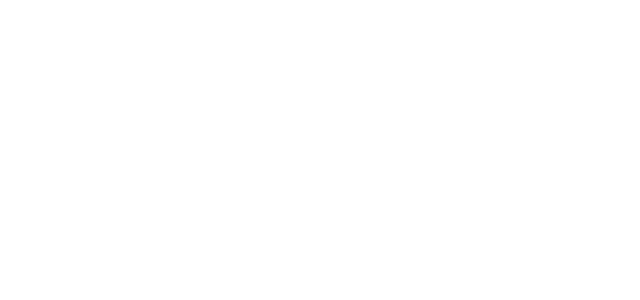
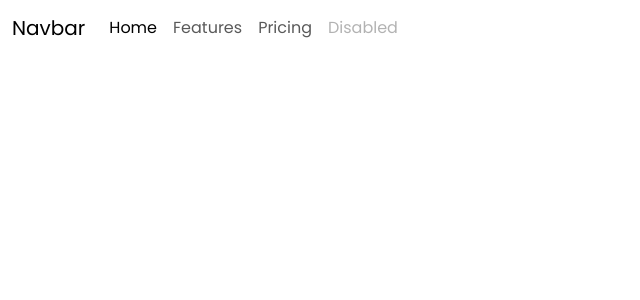
Before and after one commit to PierluigiPapa/PierFolio, a Vue app: page / in a window 1280 px wide. Shown: the top 300 px of the page, without its empty margins (0-640 px from the left). Built offline with nearby package versions, Linux system fonts and the light colour scheme.

Commit message:
feat: added bootstrap and sass / created AppHeader.vue and added navbar in AppHeader.vue / deleted base.css, logo.svg, main.css

```diff
--- a/package.json
+++ b/package.json
@@ -9,7 +9,9 @@
     "preview": "vite preview"
   },
   "dependencies": {
+    "@fontsource/poppins": "^5.0.14",
     "bootstrap": "^5.3.3",
+    "sass": "^1.77.1",
     "vue": "^3.4.21"
   },
   "devDependencies": {
--- a/src/App.vue
+++ b/src/App.vue
@@ -1,14 +1,21 @@
 <script>
+import AppHeader from './components/header/AppHeader.vue';
+
 export default {
-
+    components: {
+        AppHeader,
+    }
 }
 </script>
 
 
 <template>
-
+    <AppHeader/>
 </template>
 
-<style scoped>
+<style lang="scss">
+@use "./styles/general.scss" as *;
+
+
 
 </style>
--- a/src/assets/base.css
+++ /dev/null
@@ -1,86 +0,0 @@
-/* color palette from <https://github.com/vuejs/theme> */
-:root {
-  --vt-c-white: #ffffff;
-  --vt-c-white-soft: #f8f8f8;
-  --vt-c-white-mute: #f2f2f2;
-
-  --vt-c-black: #181818;
-  --vt-c-black-soft: #222222;
-  --vt-c-black-mute: #282828;
-
-  --vt-c-indigo: #2c3e50;
-
-  --vt-c-divider-light-1: rgba(60, 60, 60, 0.29);
-  --vt-c-divider-light-2: rgba(60, 60, 60, 0.12);
-  --vt-c-divider-dark-1: rgba(84, 84, 84, 0.65);
-  --vt-c-divider-dark-2: rgba(84, 84, 84, 0.48);
-
-  --vt-c-text-light-1: var(--vt-c-indigo);
-  --vt-c-text-light-2: rgba(60, 60, 60, 0.66);
-  --vt-c-text-dark-1: var(--vt-c-white);
-  --vt-c-text-dark-2: rgba(235, 235, 235, 0.64);
-}
-
-/* semantic color variables for this project */
-:root {
-  --color-background: var(--vt-c-white);
-  --color-background-soft: var(--vt-c-white-soft);
-  --color-background-mute: var(--vt-c-white-mute);
-
-  --color-border: var(--vt-c-divider-light-2);
-  --color-border-hover: var(--vt-c-divider-light-1);
-
-  --color-heading: var(--vt-c-text-light-1);
-  --color-text: var(--vt-c-text-light-1);
-
-  --section-gap: 160px;
-}
-
-@media (prefers-color-scheme: dark) {
-  :root {
-    --color-background: var(--vt-c-black);
-    --color-background-soft: var(--vt-c-black-soft);
-    --color-background-mute: var(--vt-c-black-mute);
-
-    --color-border: var(--vt-c-divider-dark-2);
-    --color-border-hover: var(--vt-c-divider-dark-1);
-
-    --color-heading: var(--vt-c-text-dark-1);
-    --color-text: var(--vt-c-text-dark-2);
-  }
-}
-
-*,
-*::before,
-*::after {
-  box-sizing: border-box;
-  margin: 0;
-  font-weight: normal;
-}
-
-body {
-  min-height: 100vh;
-  color: var(--color-text);
-  background: var(--color-background);
-  transition:
-    color 0.5s,
-    background-color 0.5s;
-  line-height: 1.6;
-  font-family:
-    Inter,
-    -apple-system,
-    BlinkMacSystemFont,
-    'Segoe UI',
-    Roboto,
-    Oxygen,
-    Ubuntu,
-    Cantarell,
-    'Fira Sans',
-    'Droid Sans',
-    'Helvetica Neue',
-    sans-serif;
-  font-size: 15px;
-  text-rendering: optimizeLegibility;
-  -webkit-font-smoothing: antialiased;
-  -moz-osx-font-smoothing: grayscale;
-}
--- a/src/assets/main.css
+++ /dev/null
@@ -1,35 +0,0 @@
-@import './base.css';
-
-#app {
-  max-width: 1280px;
-  margin: 0 auto;
-  padding: 2rem;
-  font-weight: normal;
-}
-
-a,
-.green {
-  text-decoration: none;
-  color: hsla(160, 100%, 37%, 1);
-  transition: 0.4s;
-  padding: 3px;
-}
-
-@media (hover: hover) {
-  a:hover {
-    background-color: hsla(160, 100%, 37%, 0.2);
-  }
-}
-
-@media (min-width: 1024px) {
-  body {
-    display: flex;
-    place-items: center;
-  }
-
-  #app {
-    display: grid;
-    grid-template-columns: 1fr 1fr;
-    padding: 0 2rem;
-  }
-}
--- a/src/components/header/AppHeader.vue
+++ b/src/components/header/AppHeader.vue
@@ -0,0 +1,47 @@
+<script>
+export default {
+    name: 'AppHeader',
+}
+</script>
+
+<template>
+  <nav class="navbar navbar-expand-lg">
+    <div class="container-fluid">
+      <a class="navbar-brand" href="#">Navbar</a>
+      <button class="navbar-toggler" type="button" data-bs-toggle="collapse" data-bs-target="#navbarNav" aria-controls="navbarNav" aria-expanded="false" aria-label="Toggle navigation">
+        <span class="navbar-toggler-icon"></span>
+      </button>
+
+      <div class="collapse navbar-collapse" id="navbarNav">
+        <ul class="navbar-nav">
+          <li class="nav-item">
+            <a class="nav-link active" aria-current="page" href="#">Home</a>
+          </li>
+
+          <li class="nav-item">
+            <a class="nav-link" href="#">Features</a>
+          </li>
+
+          <li class="nav-item">
+            <a class="nav-link" href="#">Pricing</a>
+          </li>
+
+          <li class="nav-item">
+            <a class="nav-link disabled" aria-disabled="true">Disabled</a>
+          </li>
+        </ul>
+      </div>
+    </div>
+  </nav>
+
+
+</template>
+
+<style lang="scss">
+@use "../../styles/partials/variables.scss" as *;
+
+nav {
+  font-family: "Poppins", sans-serif;
+}
+
+</style>
--- a/src/main.js
+++ b/src/main.js
@@ -1,5 +1,3 @@
-import './assets/main.css'
-
 import { createApp } from 'vue'
 import App from './App.vue'
 import 'bootstrap/dist/css/bootstrap.css';
--- /dev/null
+++ b/src/styles/general.scss
@@ -0,0 +1,10 @@
+@use './partials/variables.scss' as *;
+@import 'node_modules/bootstrap/scss/bootstrap';
+@import url('https://fonts.googleapis.com/css2?family=Poppins:ital,wght@0,100;0,200;0,300;0,400;0,500;0,600;0,700;0,800;0,900;1,100;1,200;1,300;1,400;1,500;1,600;1,700;1,800;1,900&display=swap');
+
+
+* {
+    margin: 0;
+    padding: 0;
+    box-sizing: border-box;
+}
```
Also changed, not shown: src/assets/logo.svg (deleted), src/styles/partials/variables.scss (added), 1 other file (tests, documents, lock files or other folders).
